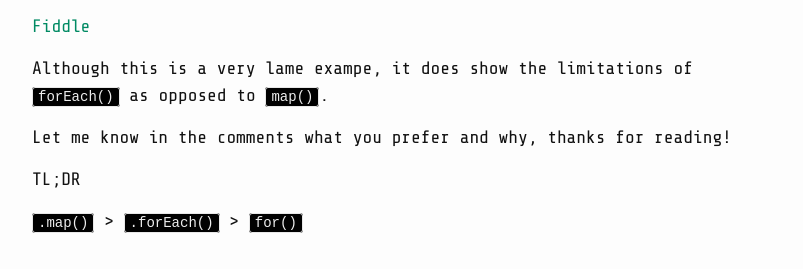
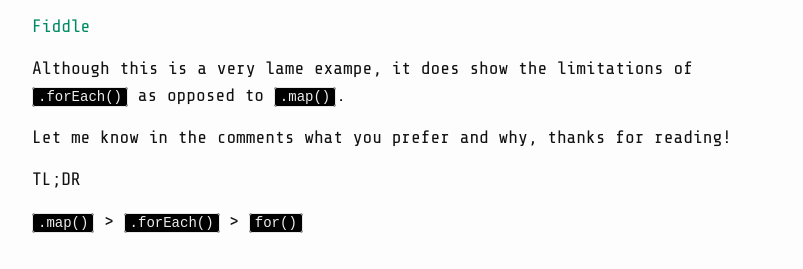
Before and after one commit to ryanpcmcquen/ryanpcmcquen.github.io, a Jekyll site: the page built from _posts/2015-10-25-map-vs-foreach-vs-for.md, in a window 1280 px wide and 900 px high, scrolled down 2100 px. Shown: the part 385-654 px from the top of the window, without its empty margins (238-1041 px from the left). Built offline with Jekyll 4.4.1, drawn with Linux system fonts in a browser that asks for light colours; comment, search, counter and statistics services are not loaded.

Commit message:
consistensize

```diff
--- a/_posts/2015-10-25-map-vs-foreach-vs-for.md
+++ b/_posts/2015-10-25-map-vs-foreach-vs-for.md
@@ -98,7 +98,7 @@ arr.forEach(function (i) {
 
 [Fiddle](https://jsfiddle.net/ryanpcmcquen/tdkp2wvo/)
 
-Although this is a very lame exampe, it does show the limitations of `forEach()` as opposed to `map()`.
+Although this is a very lame exampe, it does show the limitations of `.forEach()` as opposed to `.map()`.
 
 Let me know in the comments what you prefer and why, thanks for reading!
 
```
